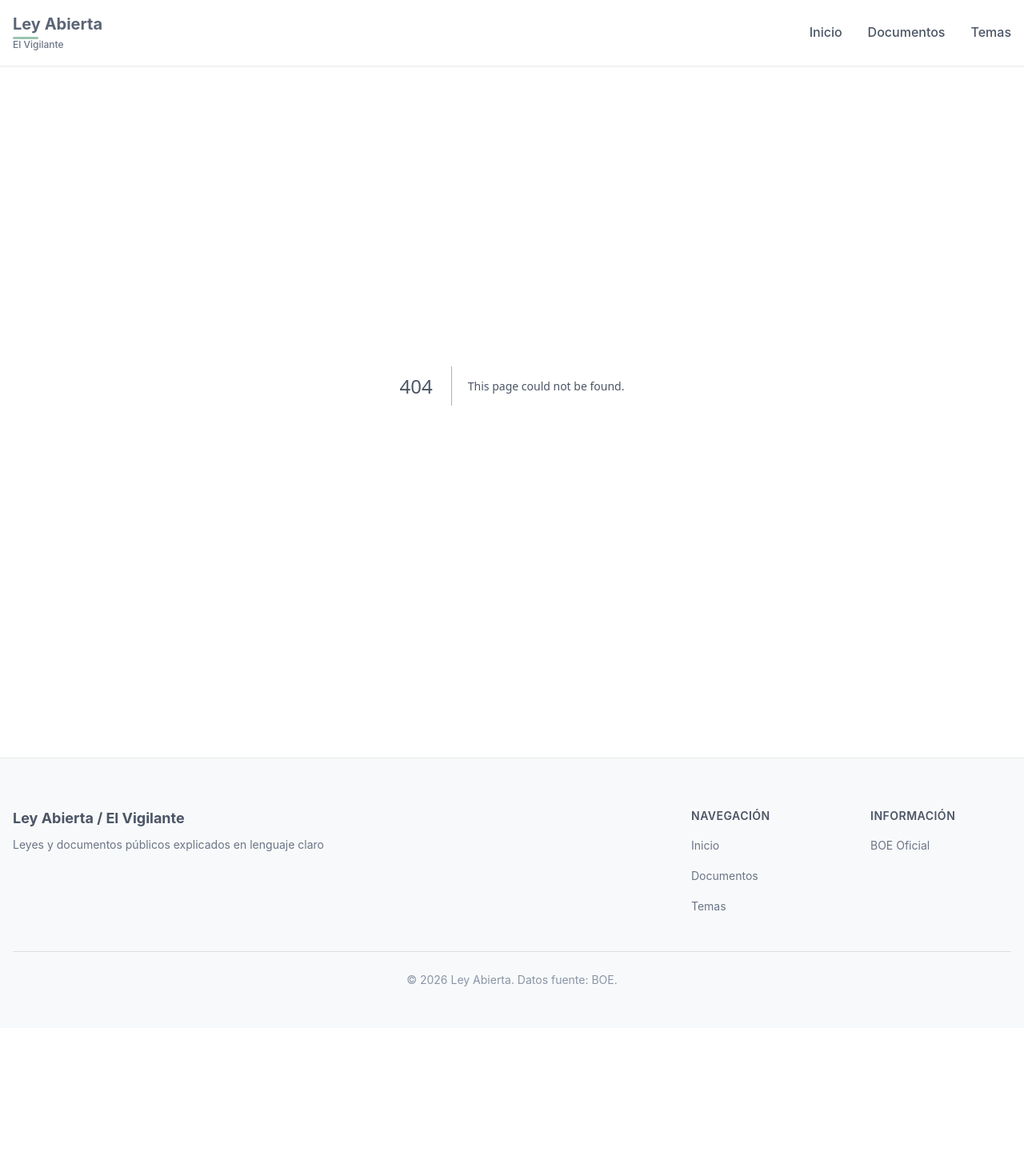
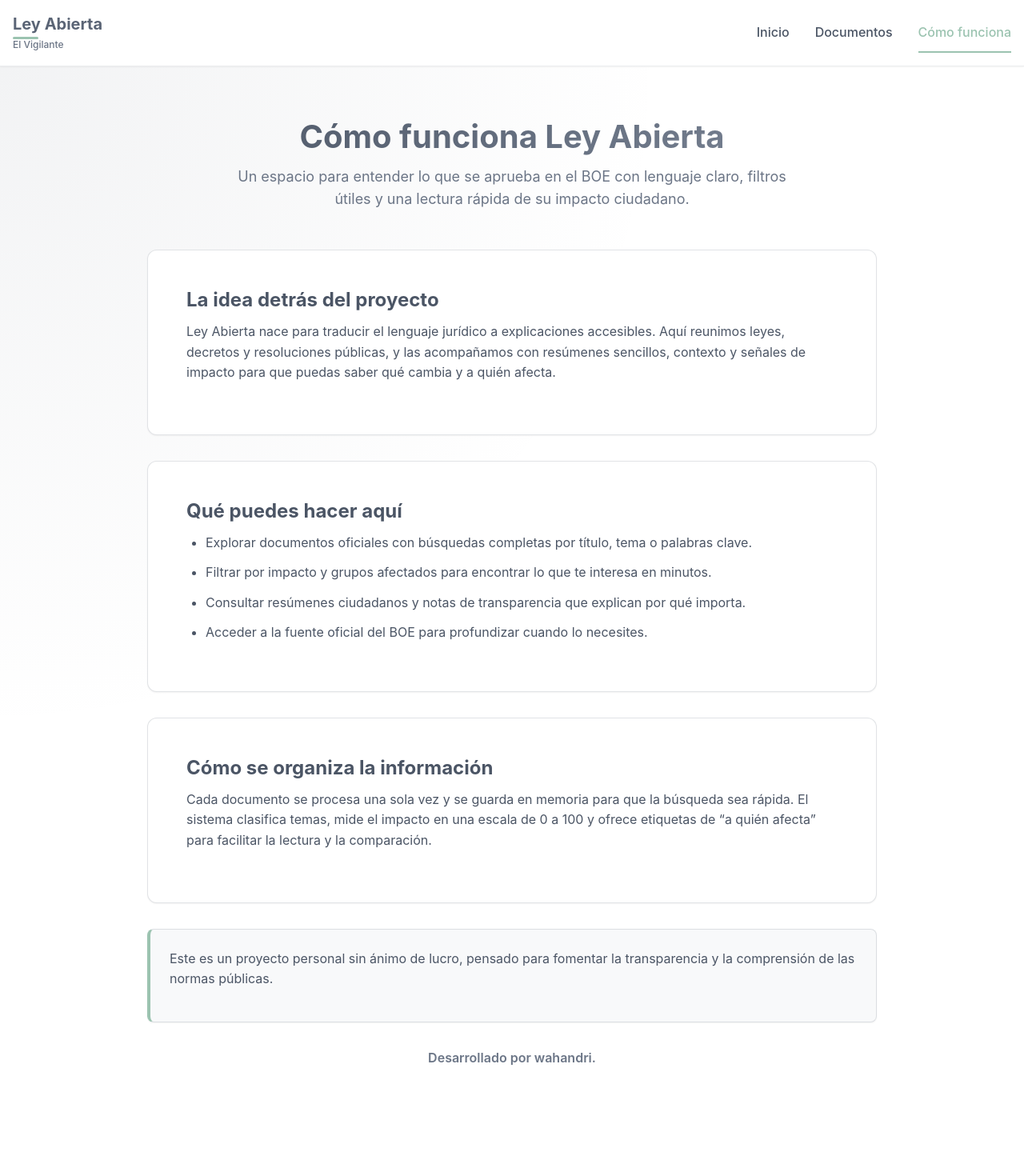
Before and after one commit to Wahandri/Ley-abierta-web, a Next.js app: page /como-funciona in a window 1280 px wide. Before the commit this address had no page. Shown: the top 1470 px of the page at 80% size. Before the commit the page ends 1285 px from the top, so only its background shows below. Built offline with nearby package versions, Linux system fonts and the light colour scheme.

Commit message:
Add Como funciona page and active nav styling

```diff
--- /dev/null
+++ b/src/app/como-funciona/page.module.css
@@ -0,0 +1,85 @@
+.page {
+    min-height: 100vh;
+    background-color: var(--color-bg);
+    background-image: radial-gradient(circle at top left, var(--color-primary-soft), transparent 45%);
+}
+
+.content {
+    max-width: 960px;
+    margin: 0 auto;
+    padding: var(--space-3xl) var(--space-lg) var(--space-3xl);
+}
+
+.header {
+    text-align: center;
+    margin-bottom: var(--space-2xl);
+}
+
+.title {
+    font-size: var(--font-size-4xl);
+    font-weight: var(--font-weight-bold);
+    margin-bottom: var(--space-sm);
+    background: linear-gradient(135deg, var(--color-text) 0%, var(--color-primary-light) 100%);
+    -webkit-background-clip: text;
+    background-clip: text;
+    -webkit-text-fill-color: transparent;
+}
+
+.subtitle {
+    font-size: var(--font-size-lg);
+    color: var(--color-text-secondary);
+    max-width: 720px;
+    margin: 0 auto;
+}
+
+.section {
+    background-color: var(--color-bg-card);
+    border: 1px solid var(--color-border);
+    border-radius: var(--radius-lg);
+    padding: var(--space-2xl);
+    box-shadow: var(--shadow-sm);
+    margin-bottom: var(--space-xl);
+}
+
+.sectionTitle {
+    font-size: var(--font-size-2xl);
+    margin-bottom: var(--space-sm);
+}
+
+.list {
+    margin: 0;
+    padding-left: var(--space-lg);
+    color: var(--color-text);
+}
+
+.list li {
+    margin-bottom: var(--space-sm);
+}
+
+.note {
+    background: var(--color-bg-secondary);
+    border-left: 4px solid var(--color-accent);
+    padding: var(--space-lg);
+    border-radius: var(--radius-md);
+}
+
+.signature {
+    text-align: center;
+    font-weight: var(--font-weight-semibold);
+    color: var(--color-text-secondary);
+    margin-top: var(--space-xl);
+}
+
+@media (max-width: 768px) {
+    .content {
+        padding: var(--space-2xl) var(--space-md);
+    }
+
+    .title {
+        font-size: var(--font-size-3xl);
+    }
+
+    .section {
+        padding: var(--space-xl);
+    }
+}
--- /dev/null
+++ b/src/app/como-funciona/page.tsx
@@ -0,0 +1,54 @@
+import styles from './page.module.css';
+
+export default function ComoFuncionaPage() {
+    return (
+        <div className={styles.page}>
+            <div className={styles.content}>
+                <header className={styles.header}>
+                    <h1 className={styles.title}>Cómo funciona Ley Abierta</h1>
+                    <p className={styles.subtitle}>
+                        Un espacio para entender lo que se aprueba en el BOE con lenguaje claro, filtros útiles y una
+                        lectura rápida de su impacto ciudadano.
+                    </p>
+                </header>
+
+                <section className={styles.section}>
+                    <h2 className={styles.sectionTitle}>La idea detrás del proyecto</h2>
+                    <p>
+                        Ley Abierta nace para traducir el lenguaje jurídico a explicaciones accesibles. Aquí reunimos
+                        leyes, decretos y resoluciones públicas, y las acompañamos con resúmenes sencillos, contexto y
+                        señales de impacto para que puedas saber qué cambia y a quién afecta.
+                    </p>
+                </section>
+
+                <section className={styles.section}>
+                    <h2 className={styles.sectionTitle}>Qué puedes hacer aquí</h2>
+                    <ul className={styles.list}>
+                        <li>Explorar documentos oficiales con búsquedas completas por título, tema o palabras clave.</li>
+                        <li>Filtrar por impacto y grupos afectados para encontrar lo que te interesa en minutos.</li>
+                        <li>Consultar resúmenes ciudadanos y notas de transparencia que explican por qué importa.</li>
+                        <li>Acceder a la fuente oficial del BOE para profundizar cuando lo necesites.</li>
+                    </ul>
+                </section>
+
+                <section className={styles.section}>
+                    <h2 className={styles.sectionTitle}>Cómo se organiza la información</h2>
+                    <p>
+                        Cada documento se procesa una sola vez y se guarda en memoria para que la búsqueda sea rápida.
+                        El sistema clasifica temas, mide el impacto en una escala de 0 a 100 y ofrece etiquetas de “a
+                        quién afecta” para facilitar la lectura y la comparación.
+                    </p>
+                </section>
+
+                <section className={`${styles.section} ${styles.note}`}>
+                    <p>
+                        Este es un proyecto personal sin ánimo de lucro, pensado para fomentar la transparencia y la
+                        comprensión de las normas públicas.
+                    </p>
+                </section>
+
+                <p className={styles.signature}>Desarrollado por wahandri.</p>
+            </div>
+        </div>
+    );
+}
--- a/src/components/Header.module.css
+++ b/src/components/Header.module.css
@@ -104,6 +104,15 @@
     transform: scaleX(1);
 }
 
+.navLinkActive {
+    color: var(--color-accent);
+    text-decoration: none;
+}
+
+.navLinkActive::after {
+    transform: scaleX(1);
+}
+
 /* Mobile styles */
 @media (max-width: 768px) {
     .hamburger {
@@ -142,4 +151,8 @@
     .navLink:hover {
         background-color: var(--color-bg-secondary);
     }
+
+    .navLinkActive {
+        background-color: var(--color-bg-secondary);
+    }
 }
--- a/src/components/Header.tsx
+++ b/src/components/Header.tsx
@@ -1,11 +1,16 @@
 'use client';
 
 import Link from 'next/link';
+import { usePathname } from 'next/navigation';
 import { useState } from 'react';
 import styles from './Header.module.css';
 
 export default function Header() {
     const [mobileMenuOpen, setMobileMenuOpen] = useState(false);
+    const pathname = usePathname();
+    const isHome = pathname === '/';
+    const isDocs = pathname === '/docs';
+    const isComoFunciona = pathname === '/como-funciona';
 
     return (
         <header className={styles.header}>
@@ -27,14 +32,26 @@ export default function Header() {
                 </button>
 
                 <nav className={`${styles.nav} ${mobileMenuOpen ? styles.navOpen : ''}`}>
-                    <Link href="/" className={styles.navLink} onClick={() => setMobileMenuOpen(false)}>
+                    <Link
+                        href="/"
+                        className={`${styles.navLink} ${isHome ? styles.navLinkActive : ''}`}
+                        onClick={() => setMobileMenuOpen(false)}
+                    >
                         Inicio
                     </Link>
-                    <Link href="/docs" className={styles.navLink} onClick={() => setMobileMenuOpen(false)}>
+                    <Link
+                        href="/docs"
+                        className={`${styles.navLink} ${isDocs ? styles.navLinkActive : ''}`}
+                        onClick={() => setMobileMenuOpen(false)}
+                    >
                         Documentos
                     </Link>
-                    <Link href="/docs?view=topics" className={styles.navLink} onClick={() => setMobileMenuOpen(false)}>
-                        Temas
+                    <Link
+                        href="/como-funciona"
+                        className={`${styles.navLink} ${isComoFunciona ? styles.navLinkActive : ''}`}
+                        onClick={() => setMobileMenuOpen(false)}
+                    >
+                        Cómo funciona
                     </Link>
                 </nav>
             </div>
```
